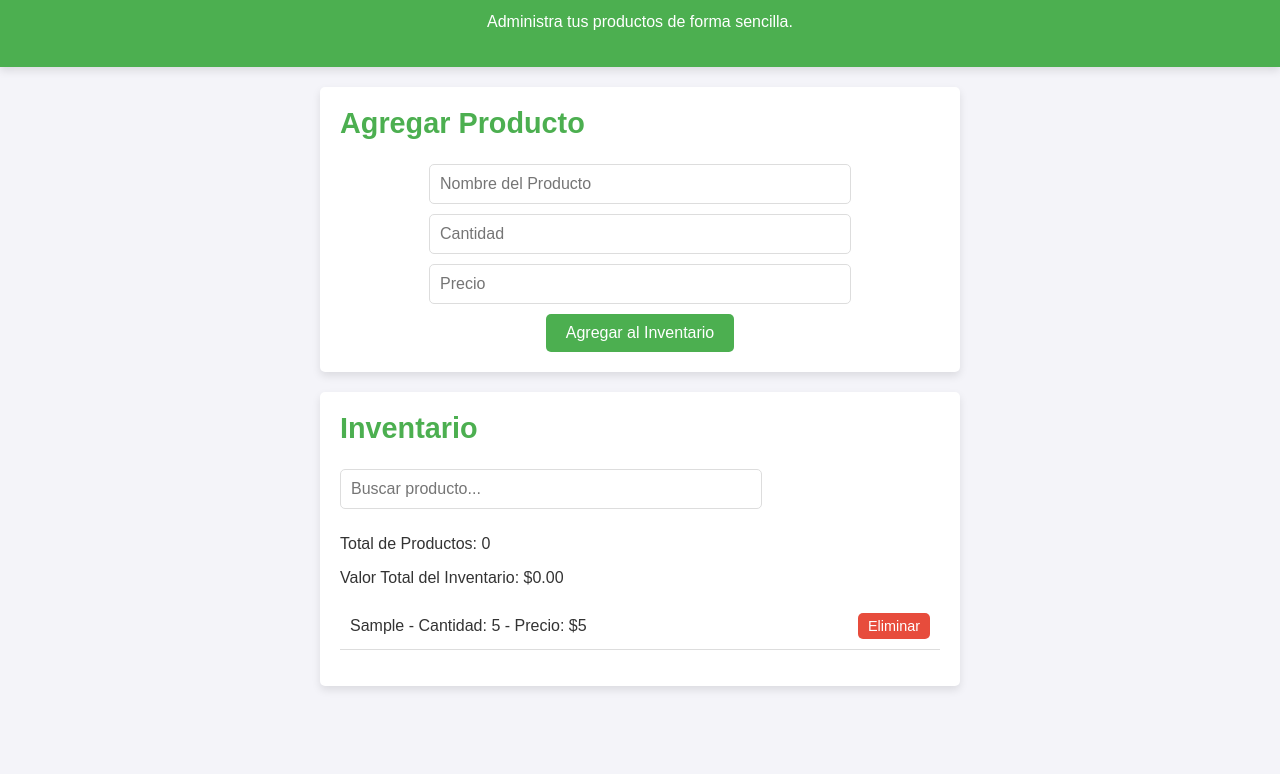
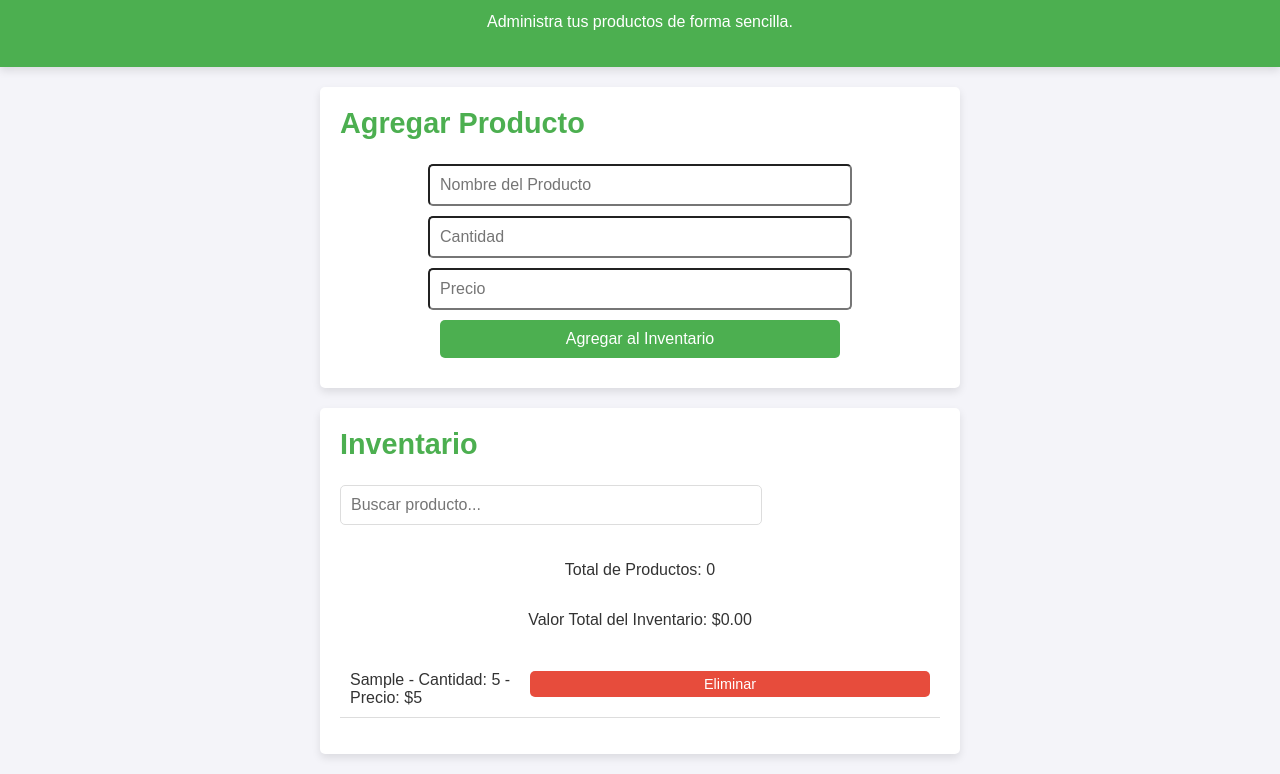
Before and after one commit to gadolfom/Mein-Inv.sis, a plain HTML site: page index.html in a window 1280 px wide. Both pictures are taken after typing "Sample", "5", "5" into the empty fields and a click on the button "Agregar al Inventario". Shown: the part 68-842 px from the top of the page. Before the commit the page ends 800 px from the top, so only its background shows below. Drawn offline with Linux system fonts and the light colour scheme.

Commit message:
Update style.css

```diff
--- a/style.css
+++ b/style.css
@@ -36,30 +36,26 @@ h2 {
     margin-top: 0;
 }
 
-form {
+form, #inventory-summary {
     display: flex;
     flex-direction: column;
     align-items: center;
 }
 
-input {
+input, button {
     margin-bottom: 10px;
     padding: 10px;
     width: 100%;
     max-width: 400px;
     font-size: 16px;
-    border: 1px solid #ddd;
     border-radius: 5px;
 }
 
 button {
     background-color: #4CAF50;
     color: white;
-    padding: 10px 20px;
     border: none;
-    border-radius: 5px;
     cursor: pointer;
-    font-size: 16px;
     transition: background-color 0.3s;
 }
 
@@ -80,11 +76,7 @@ button:hover {
     align-items: center;
 }
 
-.product-item span {
-    font-size: 1em;
-}
-
-.delete-btn {
+.delete-btn, .edit-btn {
     background-color: #e74c3c;
     color: white;
     padding: 5px 10px;
@@ -95,6 +87,16 @@ button:hover {
     transition: background-color 0.3s;
 }
 
-.delete-btn:hover {
+.delete-btn:hover, .edit-btn:hover {
     background-color: #c0392b;
 }
+
+#search-bar {
+    margin-bottom: 20px;
+    padding: 10px;
+    width: 100%;
+    max-width: 400px;
+    font-size: 16px;
+    border: 1px solid #ddd;
+    border-radius: 5px;
+}
```
